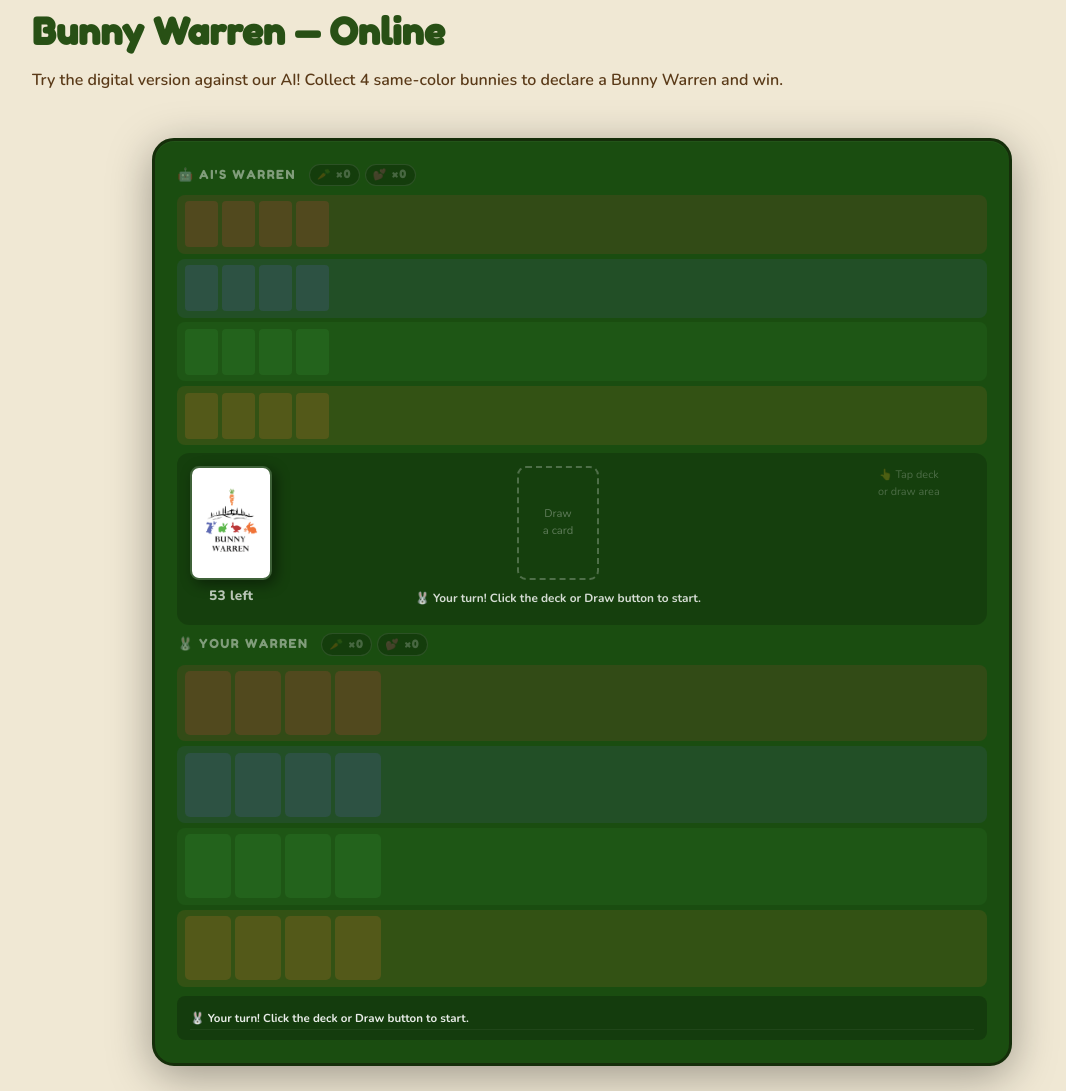
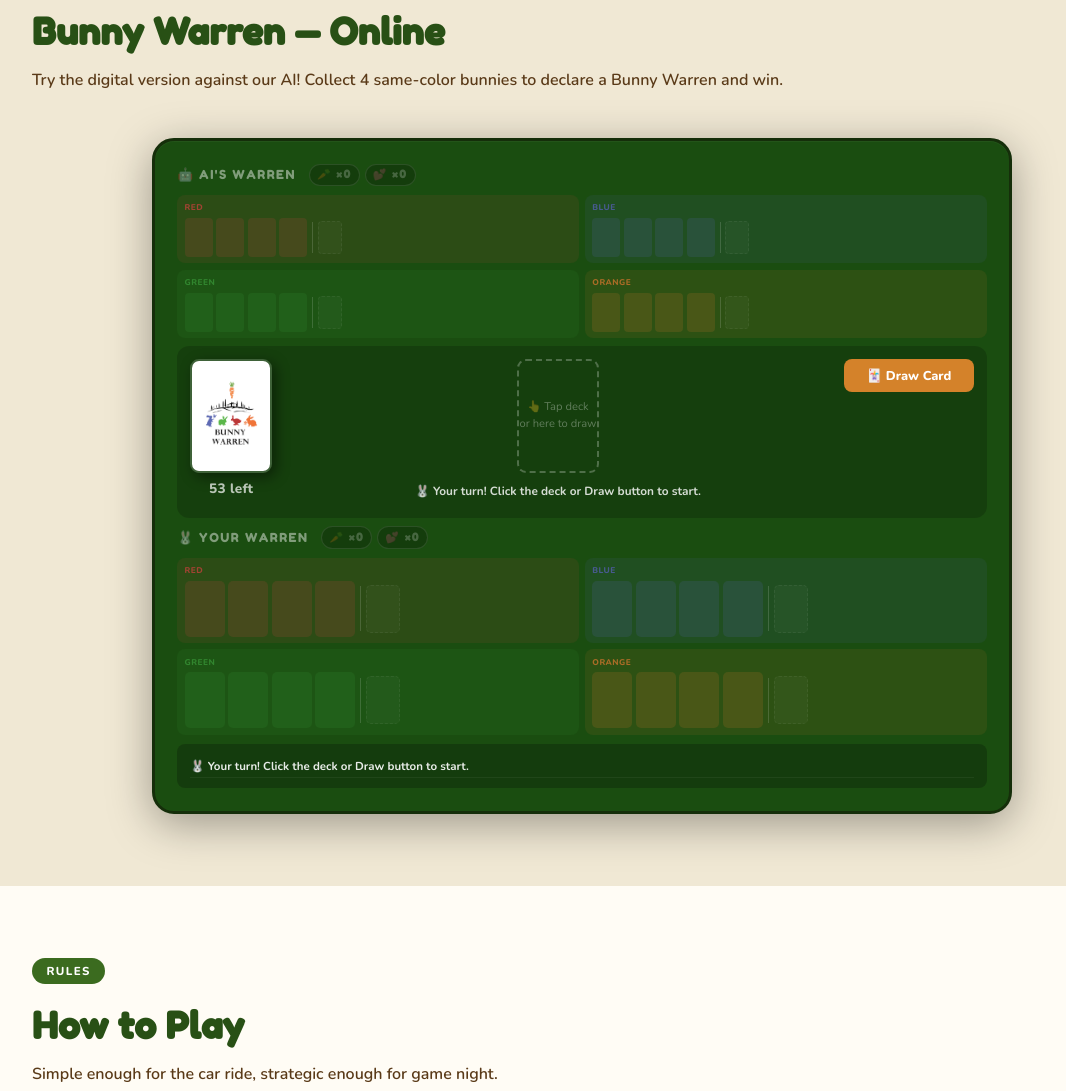
Before and after one commit to JFeelgoodOfficial/PlayCentralgames, a plain HTML site: page index.html in a window 1280 px wide. Shown: the part 1651-2742 px from the top of the page, without its empty margins (58-1124 px from the left). Drawn offline with nearby package versions, Linux system fonts and the light colour scheme.

Commit message:
Refactor Warren card layout and styles

```diff
--- a/index.html
+++ b/index.html
@@ -144,18 +144,23 @@ nav{
   margin-bottom:.55rem;display:flex;align-items:center;gap:.5rem;flex-wrap:wrap;
 }
 
-/* ══ WARREN — 4 colour rows × 4 card-slots each ══════
-   Each row is tinted in that colour so players know
-   where cards belong — no text labels needed.
+/* ══ WARREN — 2 paired rows (Red|Blue, Green|Orange) ══
+   Each pair sits side-by-side. Inside each pair, a color
+   group shows its 4 bunny slots + 1 bond slot.
    ════════════════════════════════════════════════════ */
 .warren-area{
-  display:flex;flex-direction:column;gap:.3rem;
+  display:flex;flex-direction:column;gap:.4rem;
   margin-bottom:.45rem;
 }
 
-/* One colour row — background set inline per color */
+/* One pair row holds TWO colour groups */
+.warren-pair{
+  display:grid;grid-template-columns:1fr 1fr;gap:.4rem;
+}
+
+/* One colour group: label + card row */
 .warren-row{
-  display:flex;align-items:center;gap:.28rem;
+  display:flex;flex-direction:column;gap:.2rem;
   border-radius:8px;padding:.28rem .32rem;
   border:2px solid transparent;
   position:relative;
@@ -176,40 +181,73 @@ nav{
   border-color:rgba(255,215,0,.55)!important;
 }
 
-/* The 4 card slots */
+/* Color name label at top of each group */
+.warren-row-label{
+  font-size:.52rem;font-weight:800;text-transform:uppercase;
+  letter-spacing:.06em;opacity:.7;
+}
+
+/* The 5 card slots: 4 bunnies + 1 bond */
 .warren-slots{
-  display:flex;gap:.25rem;flex:1;
+  display:flex;gap:.22rem;align-items:center;
+}
+
+/* Divider between the 4 bunny slots and the bond slot */
+.warren-bond-divider{
+  width:1px;height:80%;
+  background:rgba(255,255,255,.15);
+  flex-shrink:0;margin:0 .1rem;
+}
+.warren-bond-divider--ai{
+  width:1px;height:80%;
+  background:rgba(255,255,255,.15);
+  flex-shrink:0;margin:0 .08rem;
 }
 
 /* ── PLAYER card slots ────────────────────────────── */
 .ws-card{
-  width:46px;height:64px;
+  width:40px;height:56px;
   border-radius:5px;object-fit:contain;
   display:block;transition:transform .18s;flex-shrink:0;
 }
 .ws-card:hover{transform:scale(1.07);}
 .ws-empty{
-  width:46px;height:64px;
+  width:40px;height:56px;
   border-radius:5px;flex-shrink:0;
-  /* bg + border set inline */
+}
+/* Bond slot (5th) — slightly narrower */
+.ws-bond-slot{
+  width:34px;height:48px;
+  border-radius:5px;flex-shrink:0;
+  display:flex;align-items:center;justify-content:center;
+}
+.ws-bond-slot img{
+  width:100%;height:100%;object-fit:contain;
+  border-radius:4px;
+  filter:drop-shadow(0 2px 5px rgba(0,0,0,.55));
 }
 
 /* ── AI card slots (smaller) ─────────────────────── */
 .ws-card--ai{
-  width:33px;height:46px;
+  width:28px;height:39px;
   border-radius:4px;object-fit:contain;
   display:block;transition:transform .18s;flex-shrink:0;
 }
 .ws-card--ai:hover{transform:scale(1.07);}
 .ws-empty--ai{
-  width:33px;height:46px;
+  width:28px;height:39px;
   border-radius:4px;flex-shrink:0;
 }
-
-/* Bond card at end of row */
-.row-bond{width:32px;flex-shrink:0;filter:drop-shadow(0 2px 5px rgba(0,0,0,.6));}
-.row-bond--ai{width:23px;flex-shrink:0;filter:drop-shadow(0 1px 4px rgba(0,0,0,.55));}
-.row-bond img,.row-bond--ai img{width:100%;border-radius:4px;display:block;}
+.ws-bond-slot--ai{
+  width:24px;height:33px;
+  border-radius:4px;flex-shrink:0;
+  display:flex;align-items:center;justify-content:center;
+}
+.ws-bond-slot--ai img{
+  width:100%;height:100%;object-fit:contain;
+  border-radius:3px;
+  filter:drop-shadow(0 1px 4px rgba(0,0,0,.5));
+}
 
 /* Shield badge */
 .row-shield{
@@ -221,8 +259,9 @@ nav{
 /* "1 more!" hint */
 .one-more{
   font-size:.5rem;color:rgba(255,215,0,.95);
-  font-weight:800;white-space:nowrap;margin-left:.15rem;
+  font-weight:800;white-space:nowrap;
   text-shadow:0 1px 3px rgba(0,0,0,.6);
+  margin-top:.1rem;display:block;text-align:center;
 }
 
 /* ── INVENTORY BADGES ─────────────────────────────── */
@@ -1124,22 +1163,22 @@ function endAiTurn() {
 // ── Warren HTML — 4 colour rows × 4 slots ────────
 // isAi → smaller card sizes
 function warrenHTML(p, isAi) {
-  const cardCls  = isAi ? 'ws-card--ai'   : 'ws-card';
-  const emptyCls = isAi ? 'ws-empty--ai'  : 'ws-empty';
-  const bondCls  = isAi ? 'row-bond--ai'  : 'row-bond';
+  const cardCls    = isAi ? 'ws-card--ai'      : 'ws-card';
+  const emptyCls   = isAi ? 'ws-empty--ai'     : 'ws-empty';
+  const bondSlotCls= isAi ? 'ws-bond-slot--ai' : 'ws-bond-slot';
+  const dividerCls = isAi ? 'warren-bond-divider--ai' : 'warren-bond-divider';
+  const radius     = isAi ? '4' : '5';
 
-  return COLORS.map(c => {
+  // Build one colour-group block
+  function colorBlock(c) {
     const n  = p.bunnies[c];
     const bd = p.bonds[c];
     const m  = CM[c];
     const isThree = (n === 3);
 
-    // Row background: muted tint of the color
-    const rowBg = `background:${m.hex}20;`;
-    // Bonded row gets a slightly warmer tint
-    const rowStyle = bd
-      ? `style="${rowBg}border-color:rgba(255,215,0,.6)"`
-      : `style="${rowBg}"`;
+    const rowBg = bd
+      ? `background:${m.hex}20;border-color:rgba(255,215,0,.6)`
+      : `background:${m.hex}18`;
 
     const rowClasses = [
       'warren-row',
@@ -1147,7 +1186,7 @@ function warrenHTML(p, isAi) {
       isThree ? 'three-glow' : '',
     ].filter(Boolean).join(' ');
 
-    // 4 card slots — filled with image or muted colored empty slot
+    // 4 bunny slots
     let slots = '';
     for(let i = 1; i <= 4; i++) {
       if(i <= n) {
@@ -1155,27 +1194,43 @@ function warrenHTML(p, isAi) {
         slots += `<img src="images/${m.prefix}${vn}.png"
                        class="${cardCls}"
                        alt="${m.name} Bunny"
-                       onerror="this.style.background='${m.hex}44';this.style.borderRadius='4px'">`;
+                       onerror="this.style.background='${m.hex}44';this.style.borderRadius='${radius}px'">`;
       } else {
-        // Empty slot: same color tint, no border or text
         slots += `<div class="${emptyCls}"
-                       style="background:${m.hex}30;border-radius:${isAi?'4':'5'}px;"></div>`;
+                       style="background:${m.hex}28;border-radius:${radius}px;"></div>`;
       }
     }
 
-    // Bond card inline at end of row when bonded
-    const bondEl = bd
-      ? `<div class="${bondCls}"><img src="images/bunnybondcard.png" alt="Bond"></div>
-         <div class="row-shield">🛡️</div>` : '';
+    // 5th slot — bond card if bonded, empty placeholder if not
+    const bondSlot = bd
+      ? `<div class="${bondSlotCls}"><img src="images/bunnybondcard.png" alt="Bond"></div>`
+      : `<div class="${bondSlotCls}" style="background:rgba(255,255,255,.06);border:1px dashed rgba(255,255,255,.12);border-radius:${radius}px;opacity:.5;"></div>`;
 
-    const hint = isThree ? `<span class="one-more">✨+1</span>` : '';
+    const shield = bd ? `<div class="row-shield">🛡️</div>` : '';
+    const hint   = isThree ? `<span class="one-more">✨ ONE MORE!</span>` : '';
 
-    return `<div class="${rowClasses}" ${rowStyle}
+    return `<div class="${rowClasses}" style="${rowBg}"
       title="${m.name}: ${n}/4${bd?' — Bonded 🛡️':''}${isThree?' — ONE MORE TO WIN!':''}">
-      <div class="warren-slots">${slots}</div>
-      ${hint}${bondEl}
+      <span class="warren-row-label" style="color:${m.hex}">${m.name}</span>
+      <div class="warren-slots">
+        ${slots}
+        <div class="${dividerCls}"></div>
+        ${bondSlot}
+      </div>
+      ${shield}${hint}
     </div>`;
-  }).join('');
+  }
+
+  // Two paired rows: [Red, Blue] and [Green, Orange]
+  return `
+    <div class="warren-pair">
+      ${colorBlock('red')}
+      ${colorBlock('blue')}
+    </div>
+    <div class="warren-pair">
+      ${colorBlock('green')}
+      ${colorBlock('orange')}
+    </div>`;
 }
 
 // ── Drawn card ────────────────────────────────────
@@ -1184,7 +1239,7 @@ function drawnCardHTML(card) {
     const canDraw = G.phase==='waiting' && G.turn==='player';
     return `<div class="drawn-card-empty"
                  ${canDraw?'onclick="playerDraw()" title="Click to draw"':'style="cursor:default;opacity:.4"'}>
-      Draw<br>a card
+      ${canDraw ? '👆 Tap deck<br>or here to draw' : 'Draw<br>a card'}
     </div>`;
   }
   if(card.type==='animal') {
@@ -1224,7 +1279,7 @@ function actionsHTML() {
   const ph=G.phase;
 
   if(ph==='waiting'&&G.turn==='player')
-    return `<div class="ai-thinking-txt" style="opacity:.55;font-size:.68rem;">👆 Tap deck<br>or draw area</div>`;
+    return `<button class="game-btn" onclick="playerDraw()">🃏 Draw Card</button>`;
 
   if(ph==='ai')   return `<div class="ai-thinking-txt">🤖 AI is thinking…</div>`;
   if(ph==='auto') return `<button class="game-btn" disabled>⏳</button>`;
```
